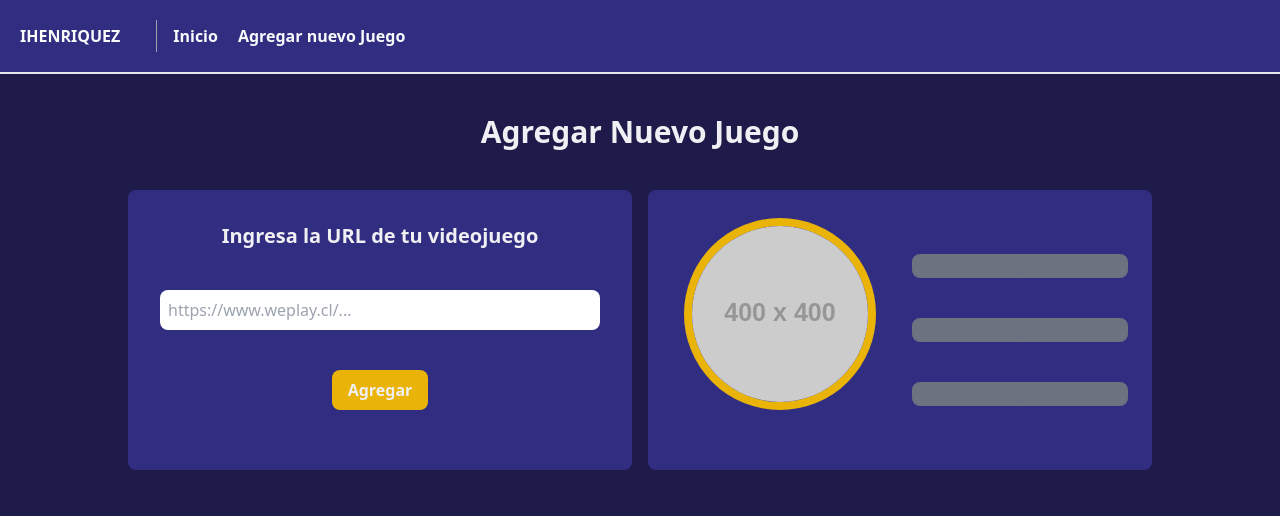
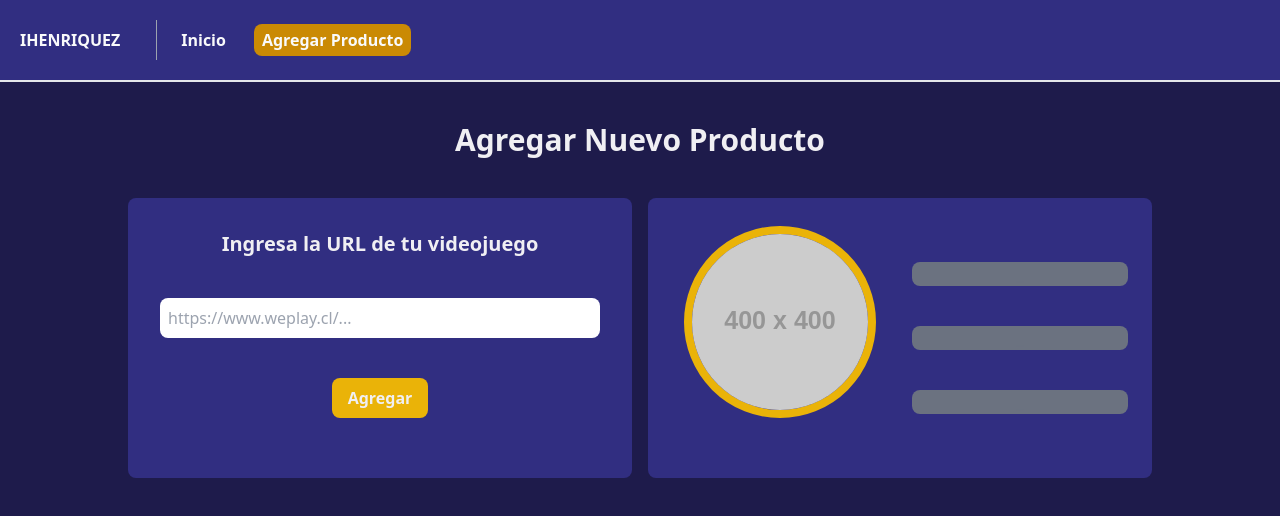
Before and after one commit to IvanHenriquez96/web_scraping, a Next.js app: page /agregarJuego in a window 1280 px wide. Shown: the top 516 px of the page. Built offline with nearby package versions, Linux system fonts and the light colour scheme; what tailwindcss-animated would draw is missing.

Commit message:
fix visuales

```diff
--- a/src/app/agregarJuego/page.tsx
+++ b/src/app/agregarJuego/page.tsx
@@ -3,7 +3,7 @@
 const page = () => {
   return (
     <div className="animate-fade md:mx-32 mx-4">
-      <h1 className="text-center my-10 text-3xl font-bold">Agregar Nuevo Juego</h1>
+      <h1 className="text-center my-10 text-3xl font-bold">Agregar Nuevo Producto</h1>
 
       <FormularioAgregar />
     </div>
--- a/src/app/components/Navbar.tsx
+++ b/src/app/components/Navbar.tsx
@@ -1,21 +1,37 @@
+"use client";
 import Link from "next/link";
+import { usePathname } from "next/navigation";
 
 export const Navbar = () => {
+  const currentRoute = usePathname();
+
+  console.log(currentRoute);
+
   return (
     <div className="text-gray-50 body-font bg-indigo-900  border-b-2 font-semibold">
       <div className="container mx-auto flex flex-wrap p-5 flex-col md:flex-row items-center">
-        <Link href={"/"} className="mr-5 hover:text-gray-200">
+        <Link href={"/"} className={`mr-5 hover:text-gray-200`}>
           <h2>IHENRIQUEZ</h2>
         </Link>
         {/* <a className="flex title-font font-medium items-center text-gray-50 mb-4 md:mb-0">
           <h2>IHENRIQUEZ</h2>
         </a> */}
         <nav className="md:mr-auto md:ml-4 md:py-1 md:pl-4 md:border-l md:border-gray-400	flex flex-wrap items-center text-base justify-center">
-          <Link href={"/"} className="mr-5 hover:text-gray-200">
+          <Link
+            href={"/"}
+            className={`mr-5 hover:text-gray-200 px-2 py-1 rounded-lg ${
+              currentRoute == "/" && "bg-yellow-600 "
+            }`}
+          >
             Inicio
           </Link>
-          <Link href={"/agregarJuego"} className="mr-5 hover:text-gray-200">
-            Agregar nuevo Juego
+          <Link
+            href={"/agregarJuego"}
+            className={`mr-5 hover:text-gray-200 px-2 py-1 rounded-lg ${
+              currentRoute == "/agregarJuego" && "bg-yellow-600 "
+            }`}
+          >
+            Agregar Producto
           </Link>
           {/* <a className="mr-5 hover:text-gray-200">Second Link</a>
           <a className="mr-5 hover:text-gray-200">Third Link</a>
```
